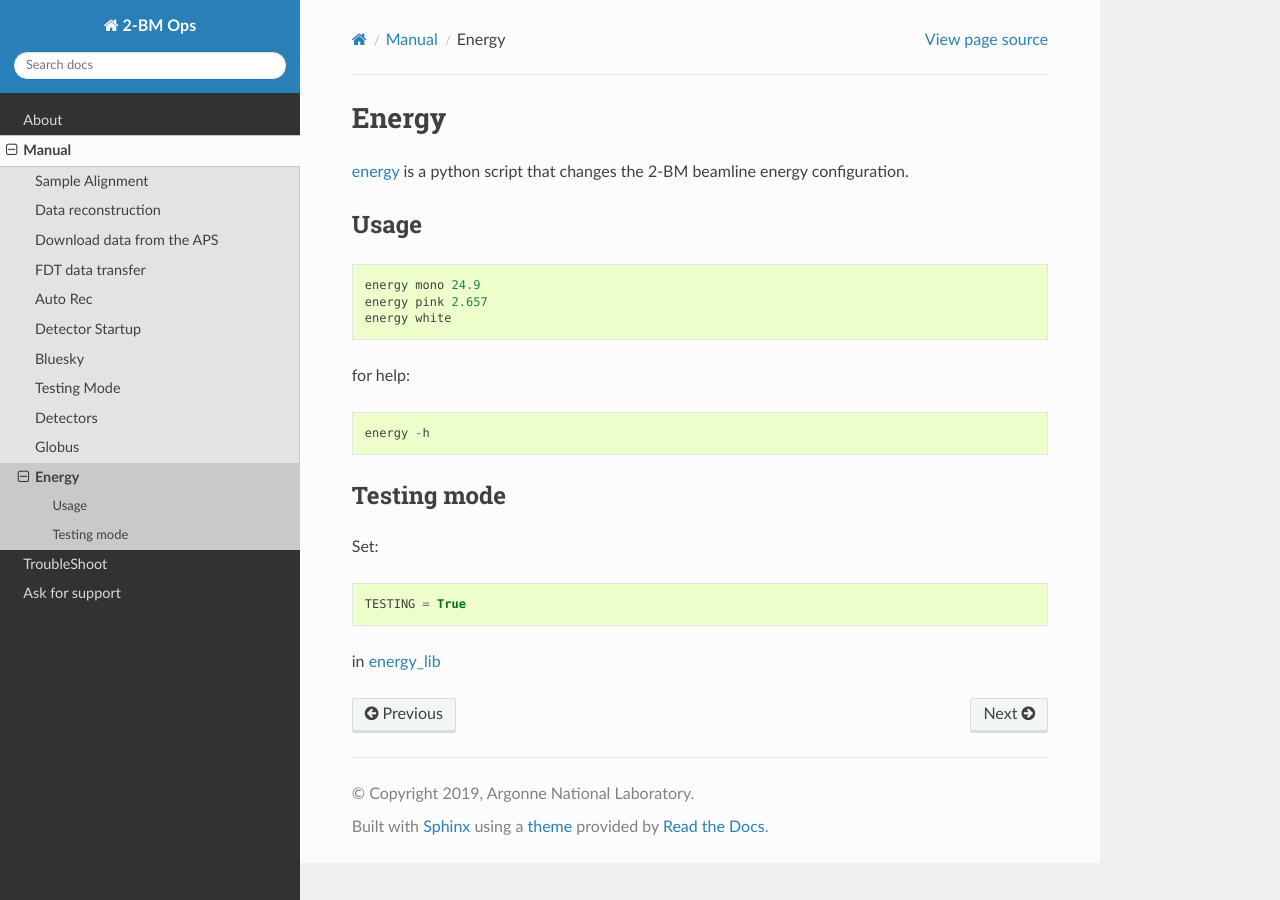
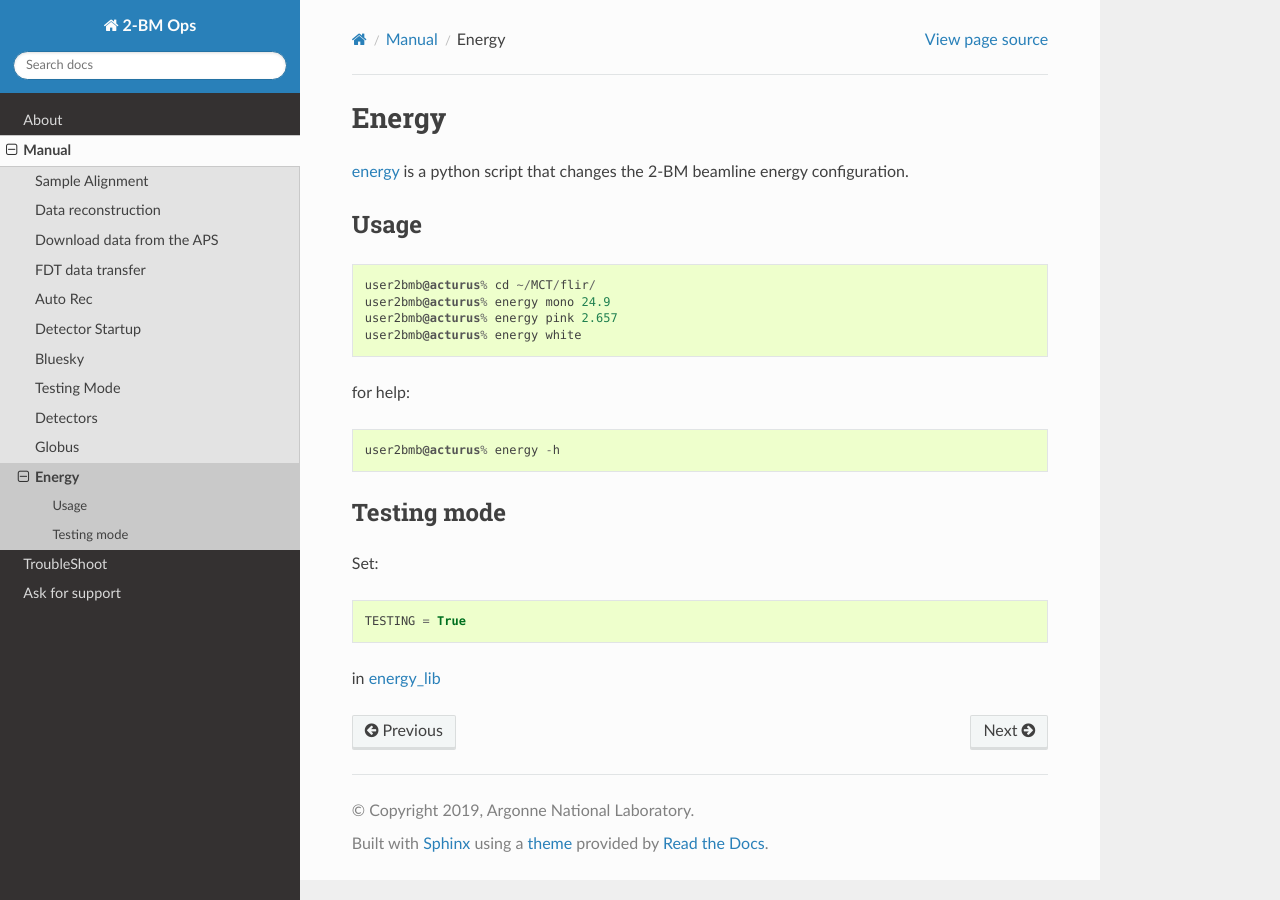
Before and after one commit to xray-imaging/2bm-docs, a Sphinx documentation site: the page built from docs/source/manual/item_011.rst, in a window 1280 px wide. Built offline with Sphinx 7.4.7 and the Read the Docs theme 2.0.0, drawn with Linux system fonts in a browser that asks for light colours.

Commit message:
added energy change instructions

```diff
--- a/docs/source/manual/item_011.rst
+++ b/docs/source/manual/item_011.rst
@@ -8,13 +8,14 @@ Usage
 
 ::
 
-    energy mono 24.9
-    energy pink 2.657
-    energy white
+    user2bmb@acturus% cd ~/MCT/flir/
+    user2bmb@acturus% energy mono 24.9
+    user2bmb@acturus% energy pink 2.657
+    user2bmb@acturus% energy white
 
 for help::
 
-    energy -h
+    user2bmb@acturus% energy -h
 
 Testing mode
 ------------
```
